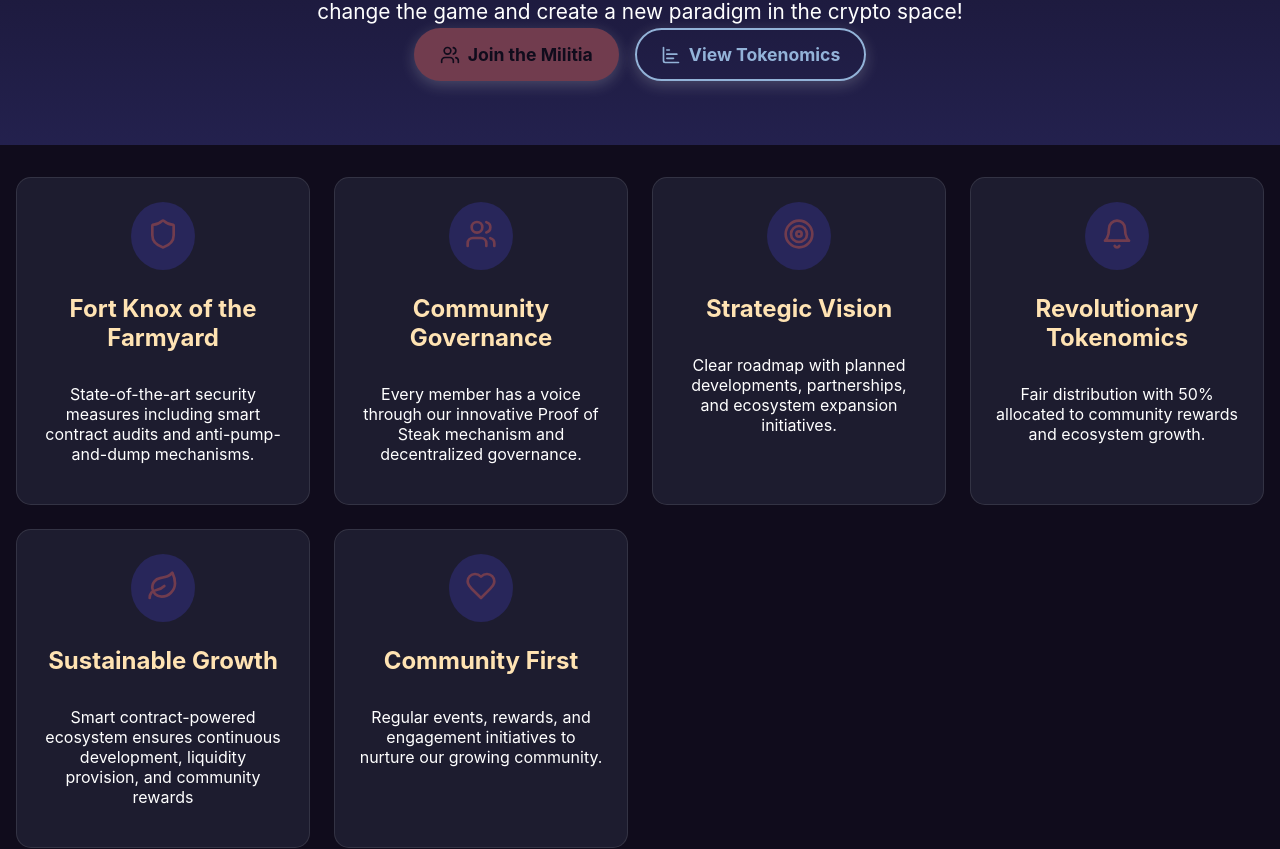
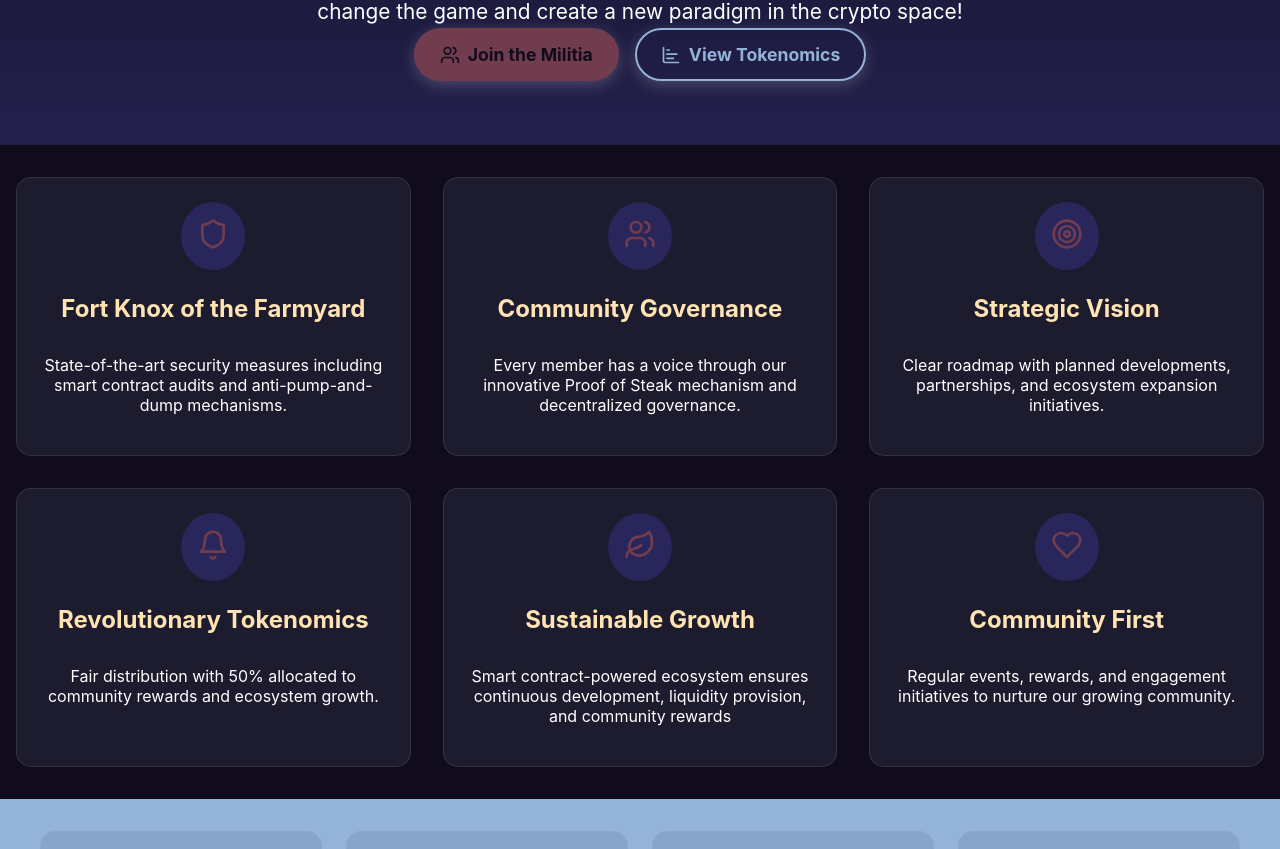
Before and after one commit to anyonmus1/work-experience-website, a React (Create React App) app: page / in a window 1280 px wide. Shown: the part 433-1282 px from the top of the page. Built offline with nearby package versions, Linux system fonts and the light colour scheme; what @web3modal/ethereum, wagmi would draw is missing.

Commit message:
Ui fixes in Home and About

```diff
--- a/src/pages/About/About.js
+++ b/src/pages/About/About.js
@@ -64,6 +64,19 @@ function About() {
       lineHeight: '1.8',
       marginBottom: '2rem',
       color: '#93b3d8',
+    },
+    highlightedText: {  // New style for the emphasized paragraph
+      fontSize: 'clamp(1.2rem, 2.5vw, 1.4rem)',
+      lineHeight: '1.8',
+      marginBottom: '2rem',
+      color: '#93b3d8',
+      fontWeight: '500',
+      maxWidth: '1000px',
+      margin: '0 auto 2rem',
+      padding: '1.5rem',
+      borderRadius: '8px',
+      backgroundColor: 'rgba(147, 179, 216, 0.05)',
+      border: '1px solid rgba(147, 179, 216, 0.1)',
     },
     quote: {
       fontStyle: 'italic',
@@ -248,9 +261,16 @@ function About() {
             whileInView={{ opacity: 1 }}
             viewport={{ once: true }}
           >
-            <p>The once-fertile fields of meme coins have been ravaged by pump-and-dump mercenaries
-            and quick-profit poachers. Trust has been eroded, communities scattered, and the joy
-            of meme culture diluted. The May-Bellets Militia stands ready to change the game.</p>
+            <motion.p
+              style={styles.highlightedText}
+              initial={{ opacity: 0, y: 20 }}
+              whileInView={{ opacity: 1, y: 0 }}
+              transition={{ duration: 0.6, delay: 0.2 }}
+            >
+              The once-fertile fields of meme coins have been ravaged by pump-and-dump mercenaries
+              and quick-profit poachers. Trust has been eroded, communities scattered, and the joy
+              of meme culture diluted. The May-Bellets Militia stands ready to change the game.
+            </motion.p>
 
             <div style={styles.quote}>
               "In pastures of pixels and fields of finance, we stand united. Our strength is our
--- /dev/null
+++ b/src/pages/Home/Home.css
@@ -0,0 +1,15 @@
+.features-grid {
+    display: grid;
+    grid-template-columns: repeat(3, 1fr);
+    gap: 2rem;
+    padding: 2rem 1rem;
+    background-color: #100c1c;
+    max-width: 1400px;
+    margin: 0 auto;
+  }
+
+  @media (max-width: 768px) {
+    .features-grid {
+      grid-template-columns: 1fr;
+    }
+  }
--- a/src/pages/Home/Home.js
+++ b/src/pages/Home/Home.js
@@ -1,6 +1,7 @@
 import React from 'react';
 import { motion, useReducedMotion } from 'framer-motion';
 import { Shield, Users, ChartBar, Bell, Leaf, Target, Heart } from 'lucide-react';
+import './Home.css'
 
 function Home() {
   // Hook to respect user's motion preferences
@@ -79,19 +80,6 @@ function Home() {
       border: '2px solid #93b3d8',
       color: '#93b3d8',
     },
-    features: {
-      display: 'grid',
-      gridTemplateColumns: 'repeat(auto-fit, minmax(280px, 1fr))',
-      gap: '1.5rem',
-      padding: '2rem 1rem',
-      backgroundColor: '#100c1c',
-      maxWidth: '1400px',
-      margin: '0 auto',
-      '@media (minwidth: 768px)': {
-        padding: '4rem 2rem',
-        gap: '2rem',
-      },
-    },
     feature: {
       padding: '1.5rem',
       backgroundColor: 'rgba(147, 179, 216, 0.1)',
@@ -107,7 +95,7 @@ function Home() {
       transition: 'all 0.3s ease',
       '@media (minwidth: 768px)': {
         padding: '2rem',
-      },
+      }
     },
     featureIcon: {
       backgroundColor: '#28265a',
@@ -197,32 +185,38 @@ function Home() {
     {
       icon: <Shield size={32} />,
       title: "Fort Knox of the Farmyard",
-      description: "State-of-the-art security measures including smart contract audits and anti-pump-and-dump mechanisms."
+      description: "State-of-the-art security measures including smart contract audits and anti-pump-and-dump mechanisms.",
+      gridArea: 'knox'
     },
     {
       icon: <Users size={32} />,
       title: "Community Governance",
-      description: "Every member has a voice through our innovative Proof of Steak mechanism and decentralized governance."
+      description: "Every member has a voice through our innovative Proof of Steak mechanism and decentralized governance.",
+      gridArea: 'gov'
     },
     {
       icon: <Target size={32} />,
       title: "Strategic Vision",
-      description: "Clear roadmap with planned developments, partnerships, and ecosystem expansion initiatives."
+      description: "Clear roadmap with planned developments, partnerships, and ecosystem expansion initiatives.",
+      gridArea: 'vision'
     },
     {
       icon: <Bell size={32} />,
       title: "Revolutionary Tokenomics",
-      description: "Fair distribution with 50% allocated to community rewards and ecosystem growth."
+      description: "Fair distribution with 50% allocated to community rewards and ecosystem growth.",
+      gridArea: 'token'
     },
     {
       icon: <Leaf size={32} />,
       title: "Sustainable Growth",
-      description: "Smart contract-powered ecosystem ensures continuous development, liquidity provision, and community rewards"
+      description: "Smart contract-powered ecosystem ensures continuous development, liquidity provision, and community rewards",
+      gridArea: 'growth'
     },
     {
       icon: <Heart size={32} />,
       title: "Community First",
-      description: "Regular events, rewards, and engagement initiatives to nurture our growing community."
+      description: "Regular events, rewards, and engagement initiatives to nurture our growing community.",
+      gridArea: 'first'
     }
   ];
 
@@ -299,7 +293,7 @@ function Home() {
       </motion.div>
 
       <motion.div
-        style={styles.features}
+  className="features-grid"
   initial={{ opacity: 0 }}
   whileInView={{ opacity: 1 }}
   viewport={{ once: true, margin: "-50px" }}
```
Also changed, not shown: 1 other file (tests, documents, lock files or other folders). Lines whose indentation alone changed are shown as unchanged.
